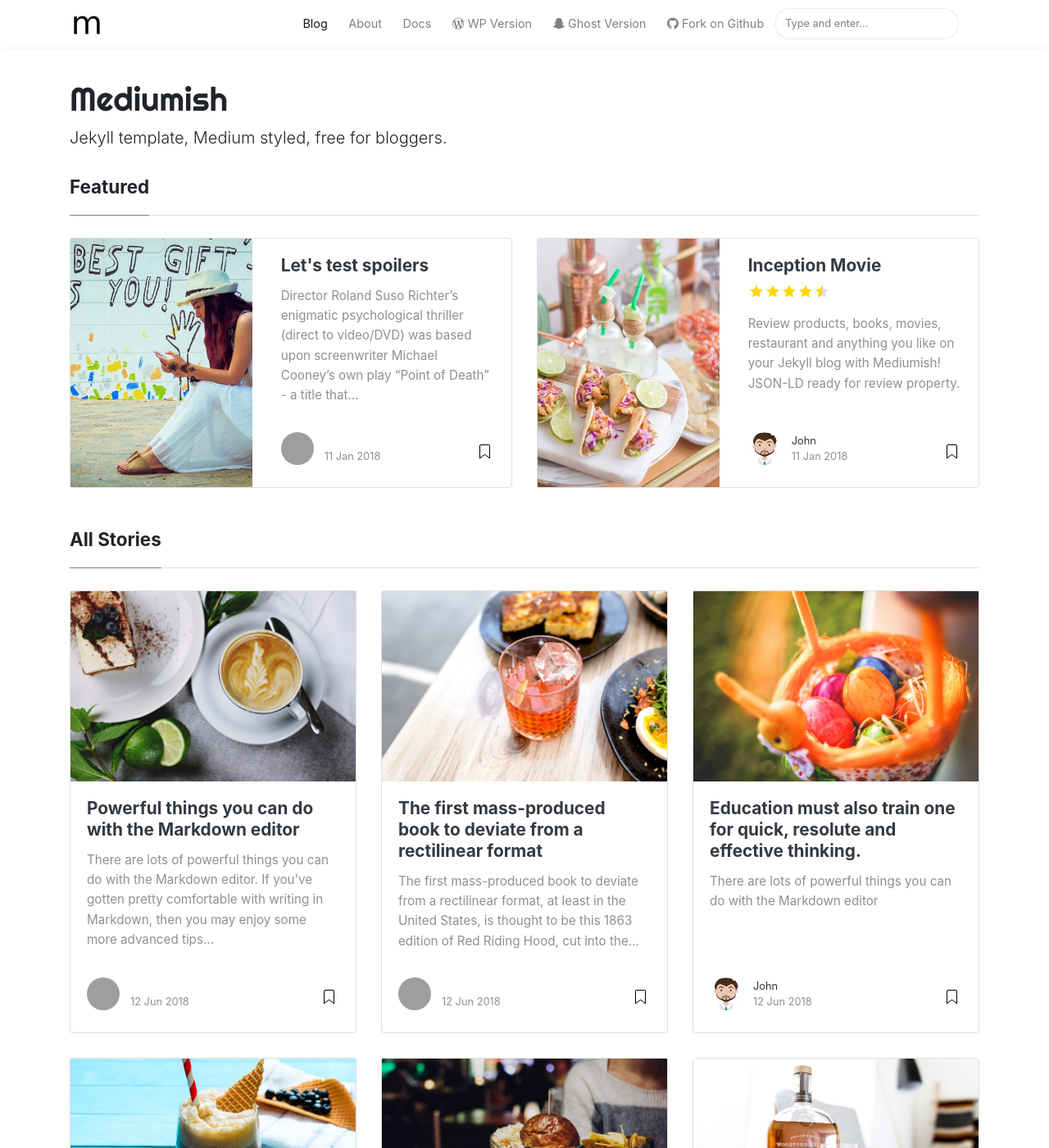
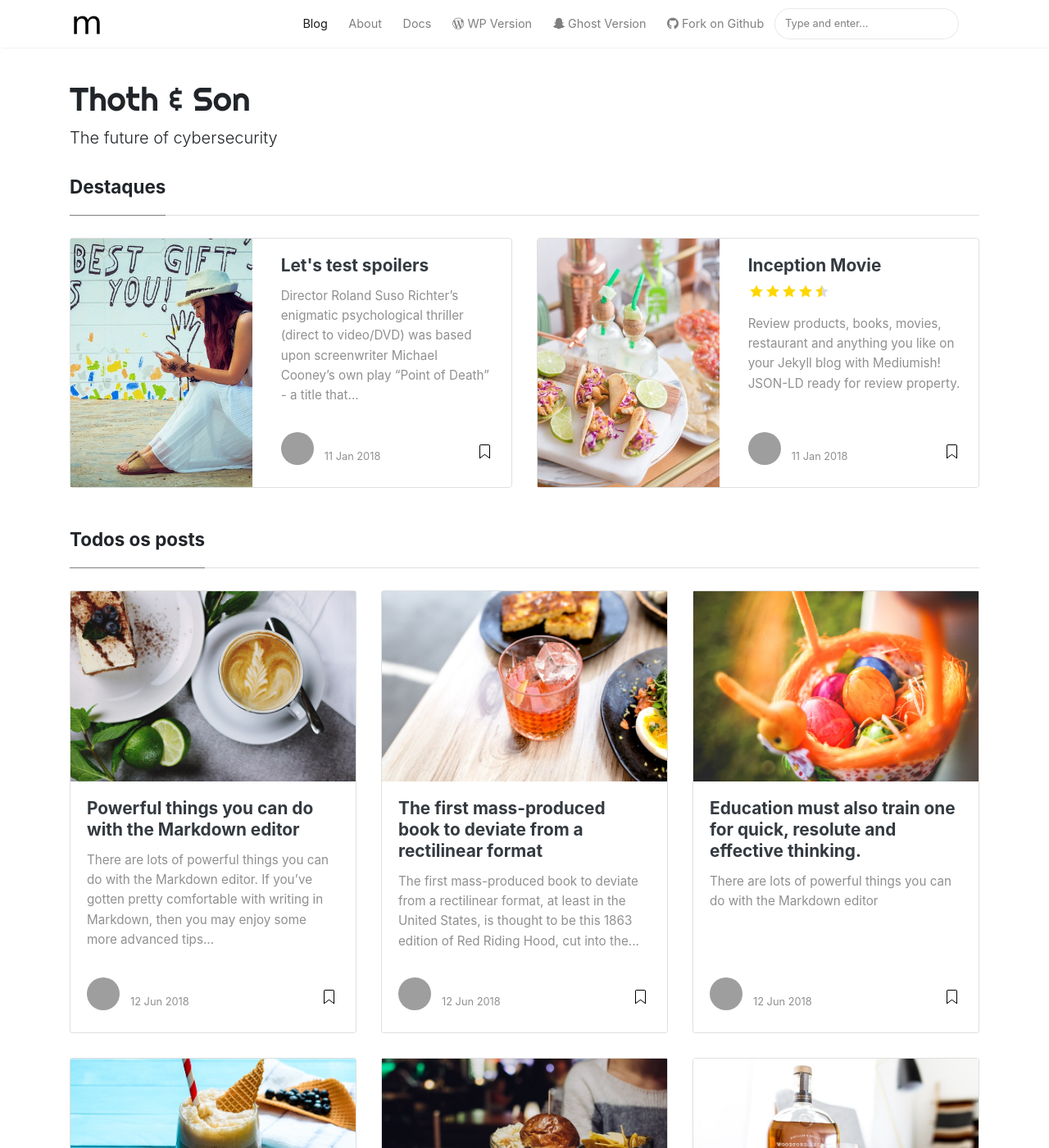
Before and after one commit to ThothandSon/thothandson.github.io, a Jekyll site: the page built from index.html, in a window 1280 px wide and 1400 px high. Shown: the whole window at 82% size. Built offline with Jekyll 4.4.1, drawn with Linux system fonts in a browser that asks for light colours; nearby versions of some CDN libraries; the list of posts is cut into pages by our own code; some of the changed text lies outside the part shown; grey boxes are pictures that could not be loaded.

```diff
--- a/_config.yml
+++ b/_config.yml
@@ -1,13 +1,12 @@
 # Site
-name: "Mediumish"
-title: "Mediumish"
-description: "Jekyll template, Medium styled, free for bloggers."
+name: "Thoth & Son"
+title: "Thoth & Son Homepage"
+description: "The future of cybersecurity"
 logo: 'assets/images/logo.png'
 favicon: 'assets/images/logo.png'
-baseurl: /mediumish-theme-jekyll
-google_analytics: 'UA-46278016-1'
-disqus: 'demowebsite'
-mailchimp-list: 'https://wowthemes.us11.list-manage.com/subscribe/post?u=8aeb20a530e124561927d3bd8&amp;id=8c3d2d214b'
+baseurl: /
+# google_analytics: 'UA-46278016-1'
+# mailchimp-list: 'https://wowthemes.us11.list-manage.com/subscribe/post?u=8aeb20a530e124561927d3bd8&amp;id=8c3d2d214b'
 include: ["_pages"]
 permalink: /:title/
 
@@ -17,19 +16,8 @@
     name: Thoth & Son
     display_name: Thoth & Son
     # gravatar: e56154546cf4be74e393c62d1ae9f9d4
-    email: wowthemesnet@gmail.com
-    web: https://www.wowthemes.net
-    twitter: https://twitter.com/wowthemesnet
-    description: "Author of Mediumish, a Bootstrap Medium styled template available for WordPress, HTML, Ghost and Jekyll. You are currently previewing Jekyll template demo."
-  john:
-    name: John
-    display_name: John
-    avatar: 'assets/images/avatar.png'
-    gravatar: b1cc14991db7a456fcd761680bbc8f81
-    email: wowthemesnet@gmail.com
-    web: https://www.wowthemes.net
-    twitter: https://twitter.com/wowthemesnet
-    description: "This is the author box. Write a short description of the author here. You are currently previewing Mediumish demo, a Jekyll template compatible with Github pages."
+    # email: wowthemesnet@gmail.com
+    description: "Main Author for Thoth & Son blog"
 
 # Plugins
 plugins:
@@ -63,8 +51,8 @@
 
 # Adsense (change to "enabled" to activate, also your client id and ad slot. Create a new ad unit from your Adsense account to get the slot.)
 adsense: "disabled"
-adsense-data-ad-client: "ca-pub-3412143450191416"
-adsense-data-ad-slot: "1363087678"
+# adsense-data-ad-client: "ca-pub-3412143450191416"
+# adsense-data-ad-slot: "1363087678"
 
 # Lazy Images ("enabled" or "disabled")
 lazyimages: "disabled"
--- a/index.html
+++ b/index.html
@@ -9,7 +9,7 @@
 ================================================== -->
 <section class="featured-posts">
     <div class="section-title">
-        <h2><span>Featured</span></h2>
+        <h2><span>Destaques</span></h2>
     </div>
     <div class="row">
 
@@ -34,7 +34,7 @@
 
     <div class="section-title">
 
-        <h2><span>All Stories</span></h2>
+        <h2><span>Todos os posts</span></h2>
 
     </div>
 
```
Also changed, not shown: .github/workflows/jekyll.yml, Gemfile.lock.
